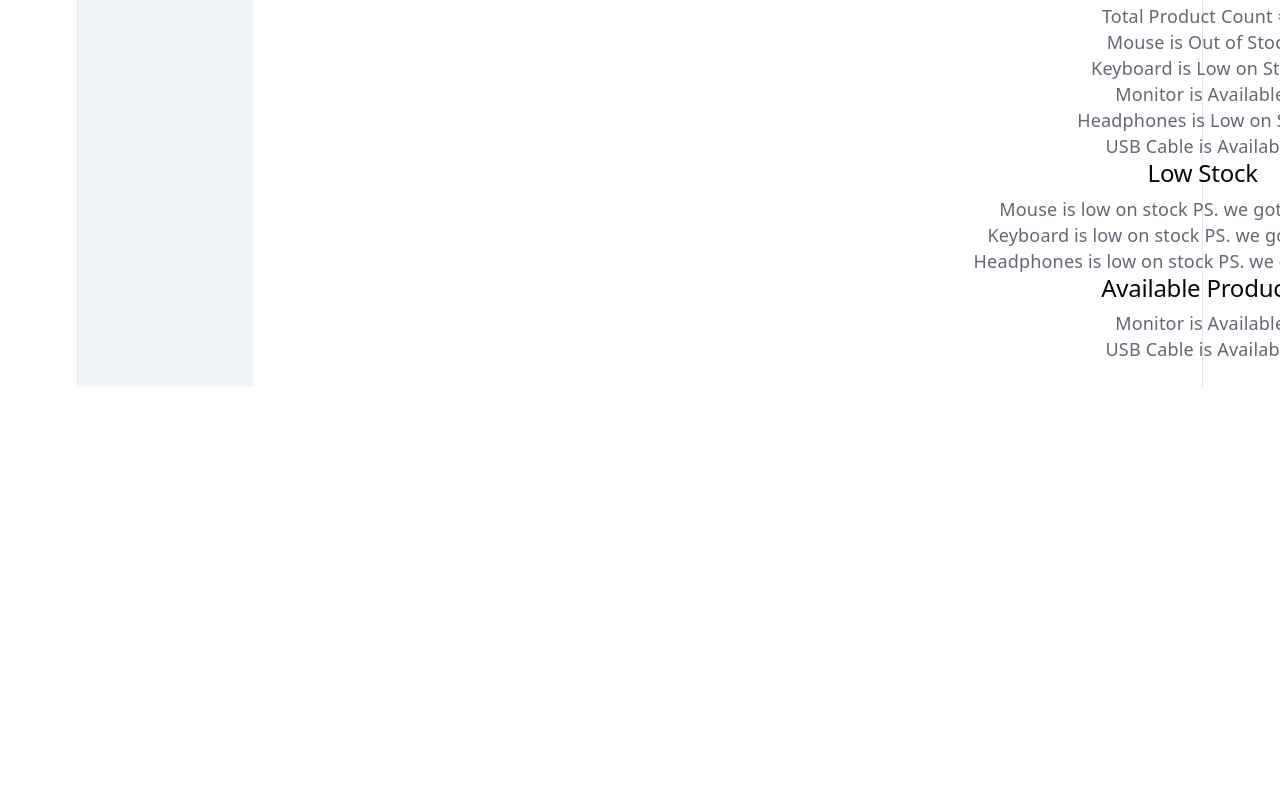
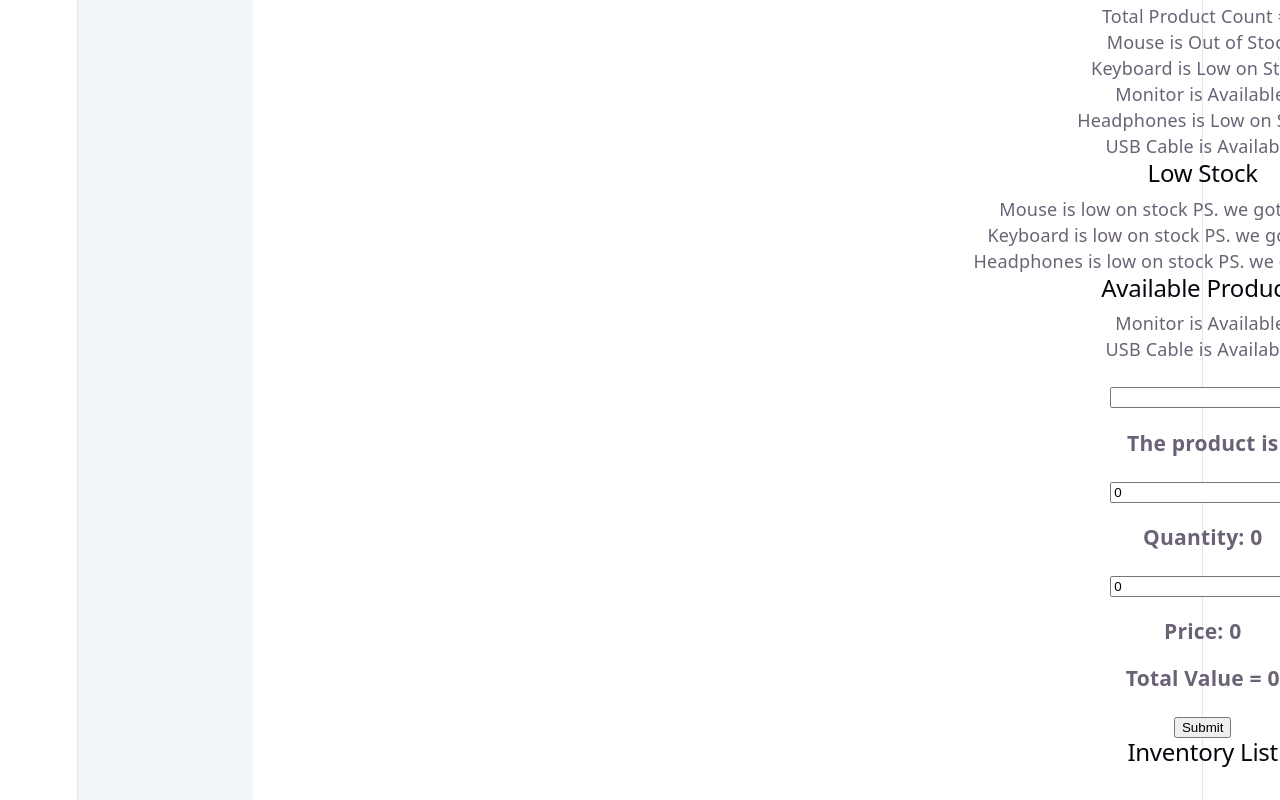
Before and after one commit to HamzaKhan83/mern-learning-journey, a React (Vite) app: page / in a window 1280 px wide. Shown: the part 990-1790 px from the top of the page. Before the commit the page ends 1377 px from the top, so only its background shows below. Built offline with nearby package versions, Linux system fonts and the light colour scheme.

Commit message:
feat: build controlled product form and inventory list

```diff
--- a/src/App.jsx
+++ b/src/App.jsx
@@ -3,6 +3,7 @@ import Sidebar from "./components/SideBar"
 import DashboardCard from "./components/DashboardCard"
 import "./App.css";
 import Inventory from "./components/Inventory";
+import ProductForm from "./components/ProductForm";
 
 function App() {
   return(
@@ -42,6 +43,7 @@ function App() {
 
           </div>
           <Inventory />
+          <ProductForm />
 
 
 
--- a/src/components/DashboardCard.jsx
+++ b/src/components/DashboardCard.jsx
@@ -16,7 +16,7 @@ function DashboardCard({
             <ProductQuantity productName={productName}/>
             <ProductAvailability productName="Mouse" quantity={5}/>
             <ProductAvailability productName="Key" quantity={0}/>
-            <ProductAvailability productName="LED" quantity={10}/>
+            <ProductAvailability productName="LED" quantity={5}/>
         </div>
     );
 }
--- /dev/null
+++ b/src/components/ProductForm.jsx
@@ -0,0 +1,78 @@
+import { useState } from "react";
+
+function ProductForm (){
+
+    const [productName, setProductName] = useState("");
+    const [quantity, setQuantity] = useState(0);
+    const [price, setPrice] = useState(0);
+    const [products, setProducts] = useState([]);
+
+    function handleSubmit(event){
+        event.preventDefault();
+        let addedProduct = {
+            id : Date.now(),
+            name : productName,
+            quantity : quantity,
+            price : price
+        }
+
+        setProducts(previousProducts => [...previousProducts, addedProduct]);
+
+
+    }
+
+
+    return(
+
+        <div>
+            <form onSubmit={handleSubmit}>
+                <input type="text"
+                value = {productName}
+                onChange={(event) => setProductName(event.target.value)}
+                required/>
+
+                <h3>The product is {productName}</h3>
+
+                <input type="number"
+                value={quantity}
+                onChange={(event) => setQuantity(Number(event.target.value))}
+                />
+
+                <h3>Quantity: {quantity}</h3>
+
+                <input type="number"
+                value={price}
+                onChange={(event) => setPrice(Number(event.target.value))}
+                />
+
+                <h3>Price: {price}</h3>
+                <h3>Total Value = {quantity * price}</h3>
+
+
+                 <button type="submit">Submit</button>
+            </form>
+
+                <h2>Inventory List</h2>
+
+                {
+                    products.map(product =>(
+                          <div key={product.id}>
+                              <h3>{product.name}</h3>
+                              <p>Quantity: {product.quantity}</p>
+                              <p>Price: {product.price}</p>
+                              <p>Total: {product.quantity * product.price}</p>
+                          </div>))
+                }
+
+
+
+
+        </div>
+
+
+    );
+
+
+}
+
+export default ProductForm;
```
